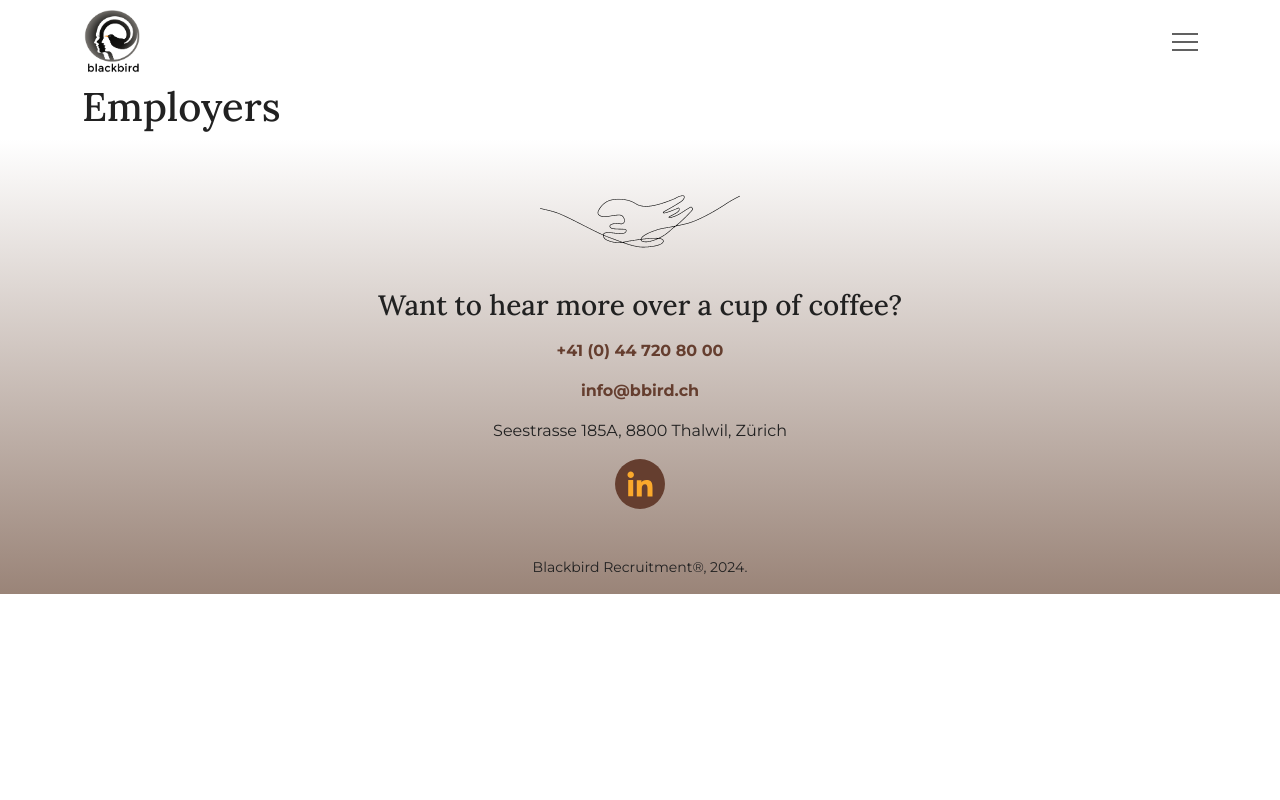
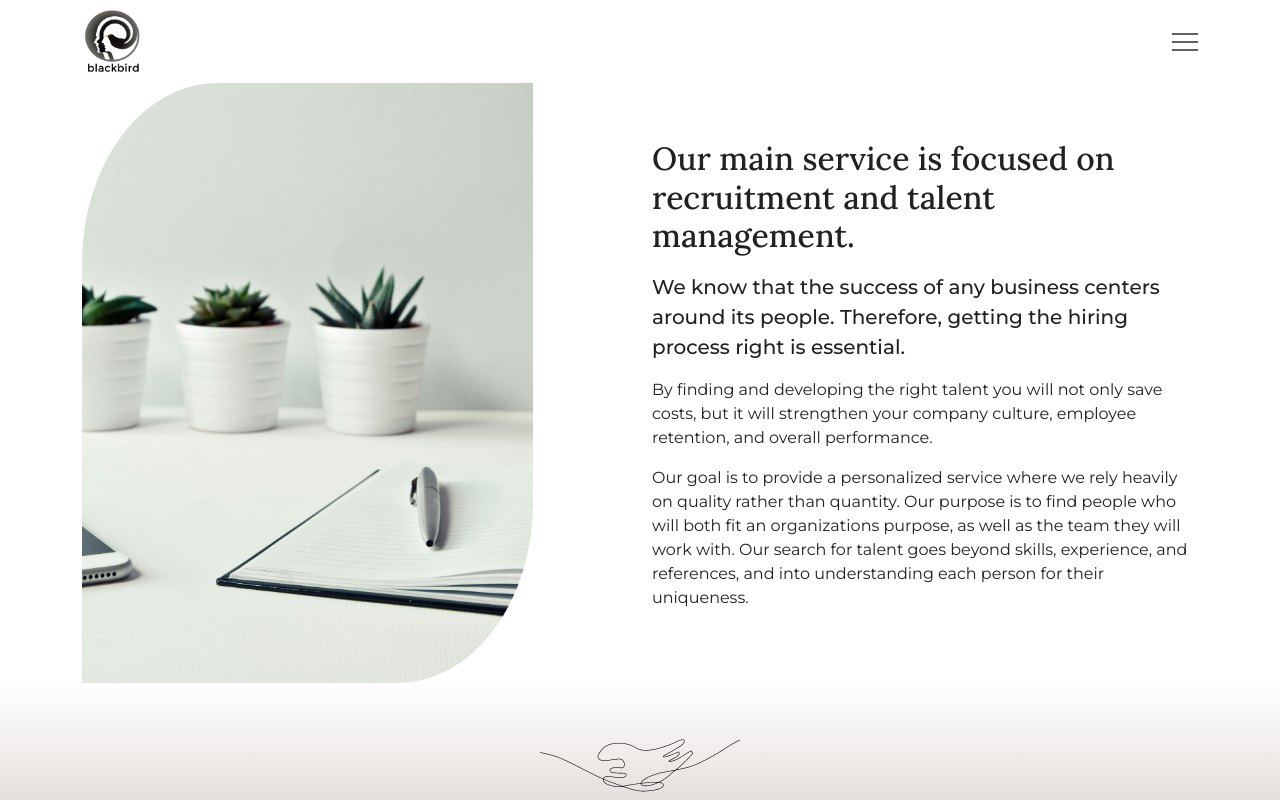
Before and after one commit to valentinapalma/bbird24, a React (Create React App) app: page /employers in a window 1280 px wide. Shown: the top 800 px of the page. Built offline with nearby package versions, Linux system fonts and the light colour scheme.

Commit message:
fix right colors in banner and fix section one in employers

```diff
--- a/src/App.js
+++ b/src/App.js
@@ -1,7 +1,7 @@
 import { Routes, Route } from 'react-router-dom';
 import Home from './pages/Home';
 import Applicants from './pages/Applicants';
-import Employers from './pages/Employers';
+import EmployersPage from './pages/EmployersPage';
 import Services from './pages/Services';
 import AboutUs from './pages/AboutUs';
 import Navbar from './components/global/Navbar';
@@ -16,7 +16,7 @@ function App() {
           <Route path="/" element={<Home />} />
           <Route path="applicants" element={<Applicants />} />
           <Route path="aboutus" element={<AboutUs />} />
-          <Route path="employers" element={<Employers />} />
+          <Route path="employers" element={<EmployersPage />} />
           <Route path="services" element={<Services />} />
         </Routes>
       </div>
--- /dev/null
+++ b/src/components/employers/Employers.jsx
@@ -0,0 +1,26 @@
+import employers from '../../media/employers.jpg';
+import SquareImage from '../global/SquareImage';
+import Text from '../global/Text';
+
+const Employers = () => {
+  return (
+    <section class="container">
+      <div class="row align-items-center">
+        <div className='col-12 col-lg-5'>
+          <SquareImage imgSrc={employers} altTxt="blackbird recruitment - desktop mobile plants" />
+        </div>
+        <div className='col-12 col-lg-6 offset-lg-1'>
+            <Text
+                heading="Our main service is focused on recruitment and talent management."
+                lead="We know that the success of any business centers around its people. Therefore, getting the hiring process right is essential."
+                paragraph="By finding and developing the right talent you will not only save costs, but it will strengthen your company culture, employee retention, and overall performance."
+                paragraph2="Our goal is to provide a personalized service where we rely heavily on quality rather than quantity.
+                Our purpose is to find people who will both fit an organizations purpose, as well as the team they will work with.
+                Our search for talent goes beyond skills, experience, and references, and into understanding each person for their uniqueness." />
+        </div>
+      </div>
+    </section>
+  );
+};
+
+export default Employers;
--- a/src/index.css
+++ b/src/index.css
@@ -23,7 +23,7 @@ a {
 }
 
 .lead {
-  font-weight: var(--fw-regular);
+  font-weight: var(--fw-bold);
 }
 
 img {
--- a/src/pages/Employers.jsx
+++ /dev/null
@@ -1,13 +0,0 @@
-function Employers() {
-  return (
-    <div className="container">
-      <div className="row">
-        <div className="col">
-          <h1>Employers</h1>
-        </div>
-      </div>
-    </div>
-  );
-}
-
-export default Employers;
--- /dev/null
+++ b/src/pages/EmployersPage.jsx
@@ -0,0 +1,9 @@
+import Employers from '../components/employers/Employers';
+
+const EmployersPage = () => {
+  return (
+          <Employers />
+  );
+}
+
+export default EmployersPage;
--- a/src/pages/Home.jsx
+++ b/src/pages/Home.jsx
@@ -7,7 +7,6 @@ const Home = () => {
     <>
       <Hero />
       <Section1 />
-      {/* <Banner heading="Django" lead="my baby" paragraph="pumpkin" paragraph2="LUV" /> */}
     </>
   );
 };
--- a/src/style/global/banner.module.css
+++ b/src/style/global/banner.module.css
@@ -5,7 +5,7 @@
 }
 
 .leftCircle {
-    background-color: pink;
+    background-color: --primary-color-opacity;
     width: 500px;
     height: 500px;
     border-radius: 50%;
@@ -17,7 +17,7 @@
 }
 
 .rightCircle {
-    background-color: lavender;
+    background-color: --primary-color-dark-opacity;
     width: 400px;
     height: 400px;
     border-radius: 50%;
```
Also changed, not shown: src/media/employers.jpg (added).
